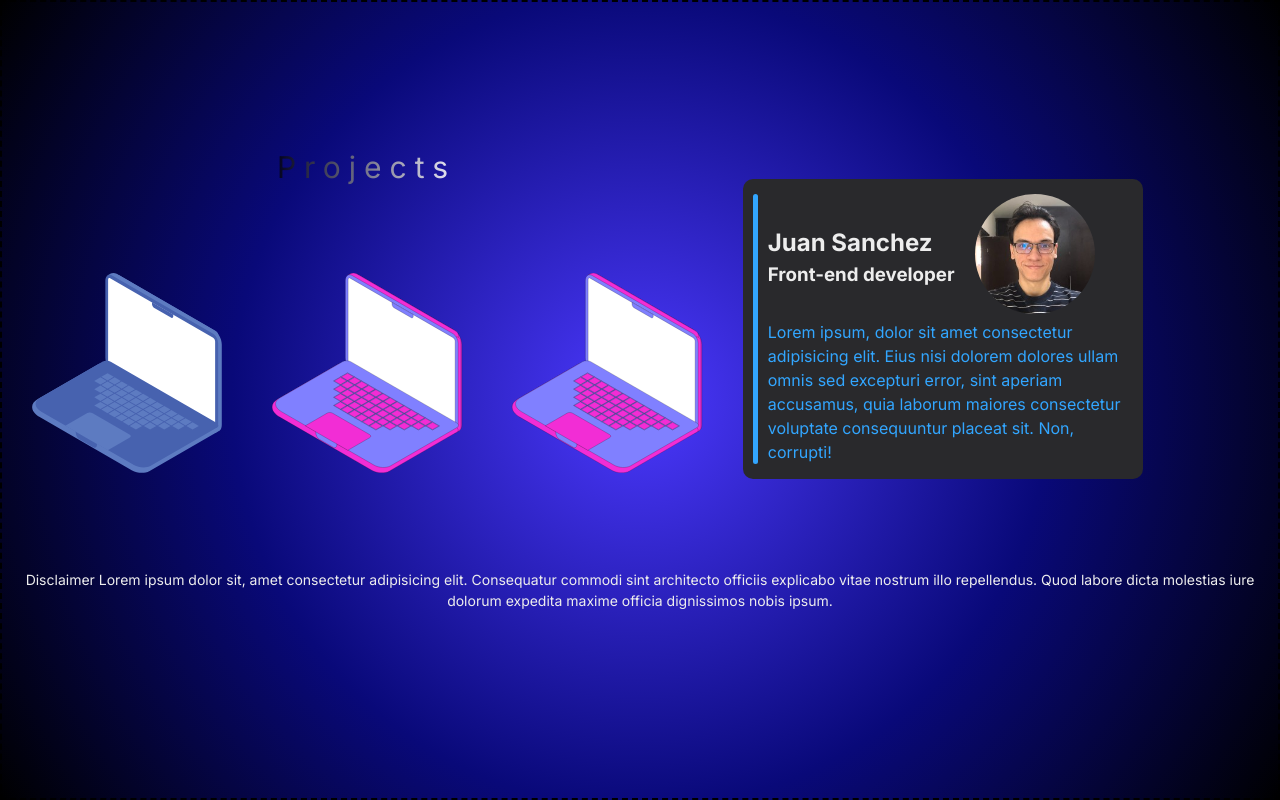
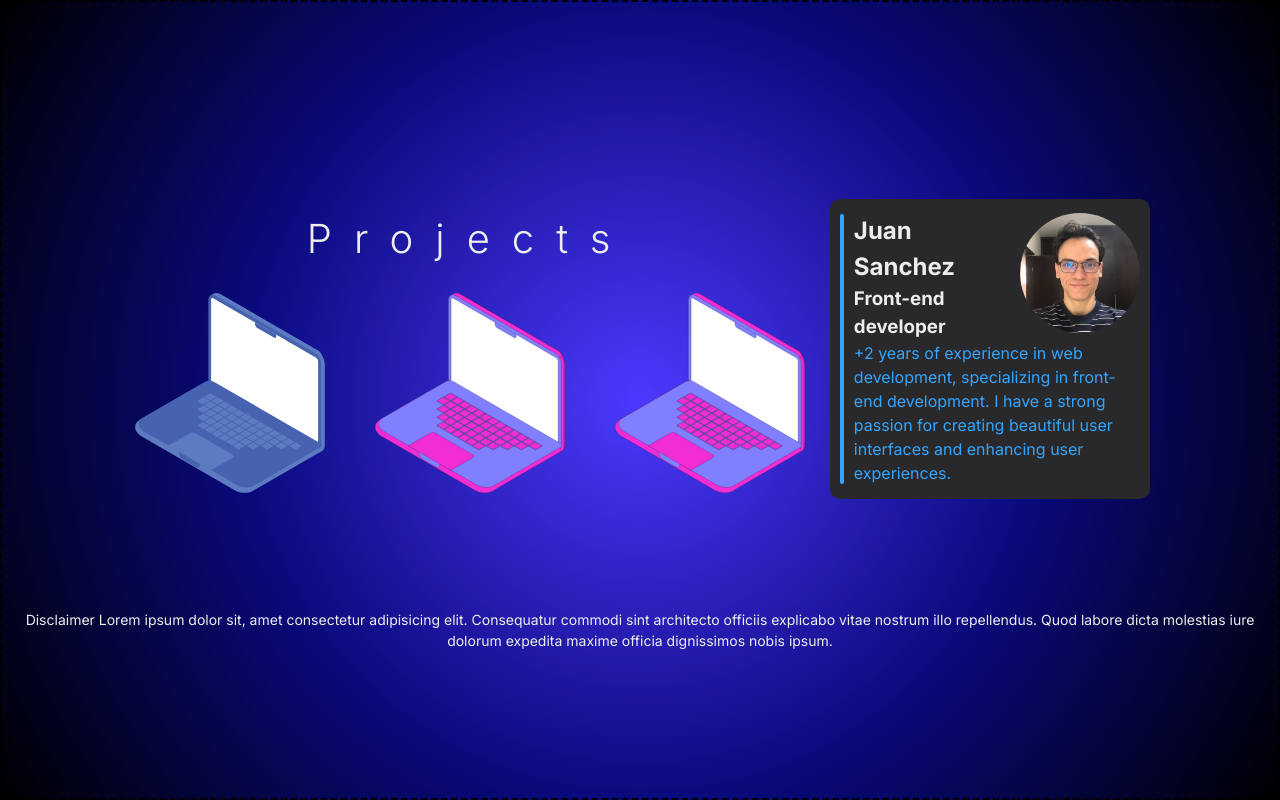
Before and after one commit to J-C-S-V/Portfolio, a Next.js app: page / in a window 1280 px wide. Built offline with nearby package versions, Linux system fonts and the light colour scheme.

Commit message:
Update modal

```diff
--- a/src/app/_components/contact.css
+++ b/src/app/_components/contact.css
@@ -1,7 +1,7 @@
 .card-container {
   display: flex;
   align-items: center;
-  width: 40rem;
+  width: 50rem;
   height: 30rem;
   background: var(--black-two);
   border-radius: 1rem;
@@ -36,7 +36,7 @@
 
 .card-name,
 .card-title {
-  color: var(--foreground);
+  color: var(--text-white);
 }
 
 /* animation */
--- a/src/app/_components/contact.tsx
+++ b/src/app/_components/contact.tsx
@@ -22,10 +22,9 @@ export default function Home() {
           </div>
         </section>
         <p className="text-description">
-          Lorem ipsum, dolor sit amet consectetur adipisicing elit. Eius nisi
-          dolorem dolores ullam omnis sed excepturi error, sint aperiam
-          accusamus, quia laborum maiores consectetur voluptate consequuntur
-          placeat sit. Non, corrupti!
+          +2 years of experience in web development, specializing in front-end
+          development. I have a strong passion for creating beautiful user
+          interfaces and enhancing user experiences.
         </p>
       </div>
     </article>
--- a/src/app/_components/footer.css
+++ b/src/app/_components/footer.css
@@ -1,5 +1,6 @@
 footer {
   justify-self: flex-end;
+  padding: 6rem 0 0 0;
 }
 
 .footer__text {
--- a/src/app/_components/modal.css
+++ b/src/app/_components/modal.css
@@ -3,7 +3,8 @@
   flex-direction: column;
   justify-content: center;
   align-items: center;
-  visibility: hidden;
+  /* visibility: hidden; */
+  display: none;
 }
 
 .modal-container-email {
@@ -38,9 +39,6 @@
   text-align: center;
 }
 .active {
-  /* display: block; */
-  visibility: visible;
+  /* visibility: visible; */
+  display: contents;
 }
-.inactive {
-  display: none;
-}
--- a/src/app/_components/projects.css
+++ b/src/app/_components/projects.css
@@ -1,44 +1,30 @@
 .projects-container {
-  position: relative;
-  display: flex;
-  flex-direction: column;
-  align-items: center;
-  width: 46rem;
+  width: 100%;
   /* border: 2px dashed rgb(199, 60, 60); */
 }
 
 .h2 {
-  position: absolute;
-  top: -128px;
-  letter-spacing: 8px;
-  font-size: 3rem;
-  font-weight: 400;
-  background: linear-gradient(
-    90deg,
-    rgba(0, 0, 0, 0.729) 0%,
-    rgba(255, 255, 255, 0.9136029411764706) 100%
-  );
-  background-clip: text;
-  /* -webkit-text-fill-color: transparent; */
-  color: transparent;
-  /* animation: colored-text 2.5s linear infinite; */
-  /* color: red; */
+  letter-spacing: 22px;
+  font-size: 4rem;
+  font-weight: 300;
+  color: var(--text-white);
+  padding: 0 0 24px 0;
 }
 
 .laptops-container {
   display: flex;
   justify-content: center;
-  align-items: center;
   gap: 4rem;
   position: relative;
 }
-.laptops:hover {
-  transform: scale(1.05);
-  cursor: pointer;
+
+.laptops {
+  transition: 300ms ease;
 }
 
-.laptops {
-  transition: transform 300ms ease;
+.laptops:hover {
+  scale: 1.05;
+  cursor: pointer;
 }
 
 .laptops {
@@ -66,14 +52,11 @@
 .image-container-3::after {
   position: absolute;
   bottom: -50px;
-  /* left: 50%; */
-  /* transform: translateX(-50%); */
   display: block;
   text-align: center;
   width: max-content;
   font-size: 2rem;
   font-weight: bold;
-  /* content: attr(data-tooltip); */
 }
 
 .image-container-1:hover::after,
--- a/src/app/_components/projects.tsx
+++ b/src/app/_components/projects.tsx
@@ -15,7 +15,7 @@ export default function Projects({ onOpenModal }: ProjectsProps) {
           <Image
             className="laptops laptop-1"
             src="/laptop.svg"
-            alt="Juan Sanchez profile picture"
+            alt="Laptop for web development"
             width={200}
             height={200}
             onClick={() => onOpenModal("web")}
@@ -25,7 +25,7 @@ export default function Projects({ onOpenModal }: ProjectsProps) {
           <Image
             className="laptops laptop-2"
             src="/laptop_2.svg"
-            alt="Juan Sanchez profile picture"
+            alt="Laptop for email development"
             width={200}
             height={200}
             onClick={() => onOpenModal("email")}
@@ -35,7 +35,7 @@ export default function Projects({ onOpenModal }: ProjectsProps) {
           <Image
             className="laptops laptop-3"
             src="/laptop_2.svg"
-            alt="Juan Sanchez profile picture"
+            alt="Laptop for apps development"
             width={200}
             height={200}
             onClick={() => onOpenModal("apps")}
--- a/src/app/bin/navbar.css
+++ b/src/app/bin/navbar.css
@@ -15,12 +15,12 @@
 }
 
 .navbar__links {
-  color: var(--foreground);
+  color: var(--text-white);
   font-size: 1.5rem;
   font-weight: 500;
   transition: all 0.3s ease-in-out;
 }
 
 .navbar__links:visited {
-  color: var(--foreground);
+  color: var(--text-white);
 }
--- a/src/app/globals.css
+++ b/src/app/globals.css
@@ -12,7 +12,7 @@
   --blue-four: #32a6ff;
   --grey-one: #e1e1e1;
   --background: radial-gradient(circle, #4c39ff 0%, #090979 54%, #000000 100%);
-  --foreground: #ededed;
+  --text-white: #ededed;
   --font-inter: "Inter", sans-serif;
 }
 
@@ -43,13 +43,13 @@ body {
       #090979 54%,
       #000000 100%
     );
-    --foreground: #ededed;
+    --text-white: #ededed;
   }
 }
 
 body {
   background: var(--background);
-  color: var(--foreground);
+  color: var(--text-white);
   height: 100vh;
 }
 
@@ -70,7 +70,8 @@ body {
   display: flex;
   justify-content: space-evenly;
   align-items: flex-end;
-  gap: 14rem;
+  gap: 2rem;
+  padding: 6rem 0 0 0;
 }
 
 .h1 {
--- a/src/app/page.tsx
+++ b/src/app/page.tsx
@@ -10,6 +10,13 @@ export default function Home() {
 
   return (
     <div className="page-container">
+      <div className="content-container">
+        <Projects onOpenModal={setModal} />
+        <Contact />
+      </div>
+
+      {/* <div className="minigame-container"><Minigame /></div> */}
+      <Footer />
       <Modal
         title={
           modal === "web"
@@ -23,12 +30,6 @@ export default function Home() {
         isOpen={modal !== null}
         onClose={() => setModal(null)}
       />
-      <div className="content-container">
-        <Projects onOpenModal={setModal} />
-        <Contact />
-      </div>
-      <div className="minigame-container">{/* <Minigame /> */}</div>
-      <Footer />
     </div>
   );
 }
```
